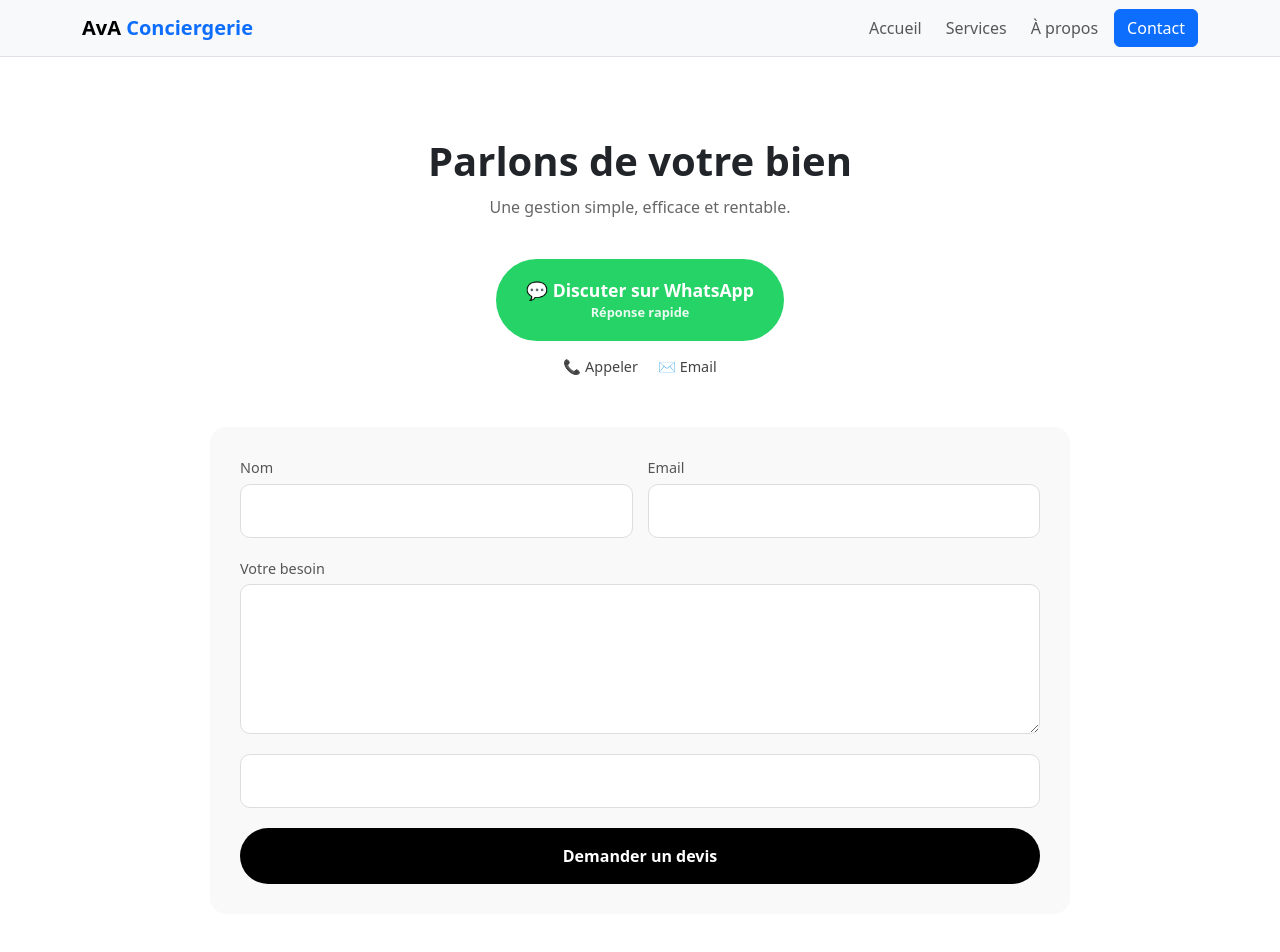
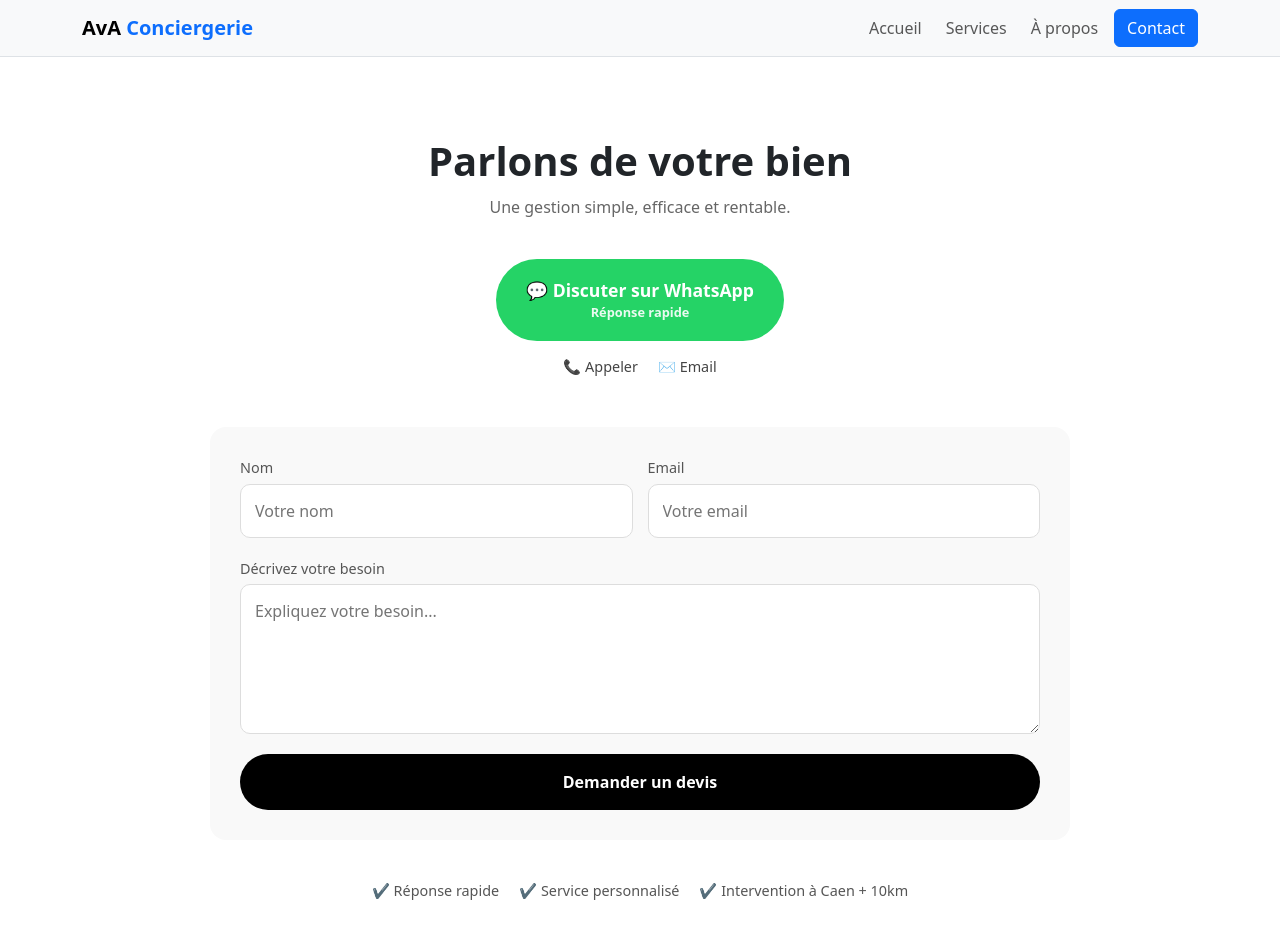
Before and after one commit to flxx-ji/AvA-Conciergerie, a SvelteKit app: page /contact in a window 1280 px wide. Shown: the top 952 px of the page. Built offline with nearby package versions, Linux system fonts and the light colour scheme; no server answers.

Commit message:
feat: setup contact form with Resend integration, DNS configured, email sending working, improved contact UI and UX with validation and feedback

```diff
--- a/src/routes/contact/+page.server.js
+++ b/src/routes/contact/+page.server.js
@@ -1,65 +1,33 @@
-
 import { fail } from '@sveltejs/kit';
 import { Resend } from 'resend';
+import { RESEND_API_KEY } from '$env/static/private';
 
+export const actions = {
+  default: async ({ request }) => {
 
-// 👉 on initialise resend avec ta clé
-const resend = new Resend(process.env.RESEND_API_KEY);
+    const resend = new Resend(RESEND_API_KEY);
 
-/**
- * Actions = handlers des <form method="POST"> de *cette* page.
- * Le résultat est accessible dans la page via la prop `form`.
- *
- * - `return { success: true }`  -> succès (ex: pour afficher une alerte verte)
- * - `return fail(status, data)` -> échec contrôlé + renvoi de `data` à la page
- */
-/** @type {import('@sveltejs/kit').Actions} */
-export const actions = {
-  /**
-   * Handler par défaut appelé au submit du formulaire.
-   * @param {import('@sveltejs/kit').RequestEvent} param0
-   *   `request`  -> accès au body / formData
-   *   `fetch`    -> fetch côté serveur (utile pour appeler une API tierce)
-   *   `locals`   -> état serveur (sessions, user, etc.) si tu en ajoutes plus tard
-   */
-  default: async ({ request /*, fetch, locals */ }) => {
-    // -- Récupération et normalisation des champs du form
     const form = await request.formData();
     const name = String(form.get('name') ?? '').trim();
     const email = String(form.get('email') ?? '').trim();
     const message = String(form.get('message') ?? '').trim();
 
-    // -- Honeypot anti-spam : champ caché "website" dans la page.
-    // Si un bot le remplit, on ignore silencieusement (pas d’info aux robots).
     const honeypot = String(form.get('website') ?? '').trim();
     if (honeypot) return { success: true };
 
-    // -- Validation minimale côté serveur (toujours valider côté serveur)
-    // Tu peux renforcer ici (longueurs max, pattern d’e-mail, rate limiting, etc.)
     if (!name || !email || !message) {
       return fail(400, {
         error: 'Tous les champs sont obligatoires.',
-        // On renvoie les valeurs pour re-préremplir les inputs côté page
         values: { name, email, message }
       });
     }
 
-    // -- Traitement métier (à externaliser rapidement dans un "service")
-    // Exemple d’architecture propre :
-    //   src/lib/server/services/contact.service.js
-    //   -> export async function sendContactMessage({ name, email, message, fetch }) { ... }
-    //
-    // Puis ici :
-    //   import { sendContactMessage } from '$lib/server/services/contact.service.js';
-    //   const { ok, error } = await sendContactMessage({ name, email, message, fetch });
-    //   if (!ok) return fail(500, { error, values: { name, email, message } });
-
-    // Pour l’instant : log serveur pour vérifier la réception.
     try {
       await resend.emails.send({
        from: 'AvA Conciergerie <contact@avaconciergerie.fr>',
-    to: 'contact@avaconciergerie.fr',
+        to: [ 'contact@avaconciergerie.fr' , 'jiflexxone@gmail.com'],
         subject: `Nouveau message de ${name}`,
+        replyTo: email,
         html: `
           <h2>Nouveau message</h2>
           <p><strong>Nom :</strong> ${name}</p>
--- a/src/routes/contact/+page.svelte
+++ b/src/routes/contact/+page.svelte
@@ -1,8 +1,22 @@
 <script>
   import { enhance } from '$app/forms';
+  import { writable } from 'svelte/store';
+
   export let form;
+
+  const loading = writable(false);
+
+  function handleEnhance(formElement) {
+    return enhance(formElement, () => {
+      loading.set(true);
+
+      return async ({ update }) => {
+        await update();
+        loading.set(false);
+      };
+    });
+  }
 </script>
-
 <section class="contact">
 
   <!-- 🔥 HERO -->
@@ -30,40 +44,59 @@
 
   </div>
 
-  <!-- 🔥 FORM PREMIUM -->
-  <form method="POST" use:enhance class="contact-form">
+  <!-- 🔥 FORM -->
+  <form method="POST" use:handleEnhance class="contact-form">
 
     <div class="grid">
       <div class="field">
-        <label>Nom</label>
+        <label for="name">Nom</label>
         <input
+          id="name"
           name="name"
+          placeholder="Votre nom"
           required
           value={form?.values?.name ?? ''} />
       </div>
 
       <div class="field">
-        <label>Email</label>
+        <label for="email">Email</label>
         <input
+          id="email"
           type="email"
           name="email"
+          placeholder="Votre email"
           required
           value={form?.values?.email ?? ''} />
       </div>
     </div>
 
     <div class="field">
-      <label>Votre besoin</label>
+      <label for="message">Décrivez votre besoin</label>
       <textarea
+        id="message"
         name="message"
         rows="5"
+        placeholder="Expliquez votre besoin..."
         required>{form?.values?.message ?? ''}</textarea>
     </div>
 
-    <input type="text" name="website" class="hidden" />
+    <!-- 🔥 HONEYPOT -->
+    <div class="honeypot" aria-hidden="true">
+      <label for="website">Ne pas remplir</label>
+      <input
+        id="website"
+        type="text"
+        name="website"
+        tabindex="-1"
+        autocomplete="off" />
+    </div>
 
-    <button type="submit">
-      Demander un devis
+    <button type="submit" disabled={$loading}>
+      {#if $loading}
+        Envoi en cours...
+      {:else}
+        Demander un devis
+      {/if}
     </button>
 
     {#if form?.error}
@@ -71,7 +104,9 @@
     {/if}
 
     {#if form?.success}
-      <p class="success">Merci ! On te répond très vite.</p>
+      <p class="success">
+        ✅ Votre message a bien été envoyé. Nous vous répondons rapidement.
+      </p>
     {/if}
 
   </form>
@@ -125,7 +160,6 @@
   text-decoration: none;
   font-weight: 600;
   font-size: 1.1rem;
-
   transition: 0.3s;
 }
 
@@ -190,7 +224,8 @@ input, textarea {
 
 input:focus, textarea:focus {
   outline: none;
-  border-color: black;
+  border-color: #041D80;
+  box-shadow: 0 0 0 2px rgba(4, 29, 128, 0.1);
 }
 
 /* 🔥 BOUTON */
@@ -202,12 +237,22 @@ button {
   border: none;
   font-weight: 600;
   cursor: pointer;
-
   transition: 0.3s;
 }
 
 button:hover {
   transform: translateY(-2px);
+}
+
+button:disabled {
+  opacity: 0.6;
+  cursor: not-allowed;
+}
+
+/* 🔥 HONEYPOT */
+.honeypot {
+  position: absolute;
+  left: -9999px;
 }
 
 /* 🔥 TRUST */
@@ -232,6 +277,7 @@ button:hover {
 
 .success {
   color: green;
+  font-weight: 500;
 }
 
 /* 📱 MOBILE */
```
Lines whose indentation alone changed are shown as unchanged.
